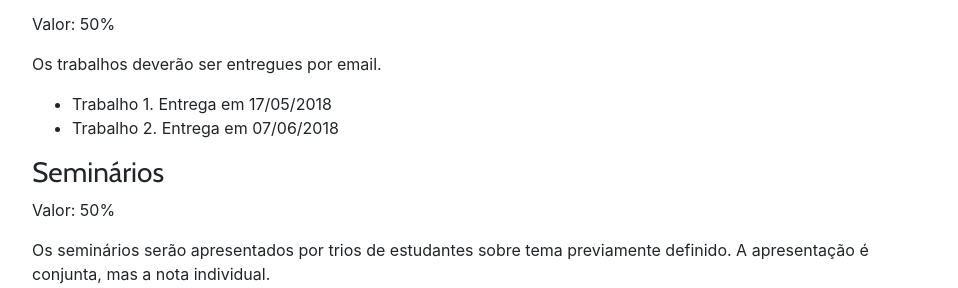
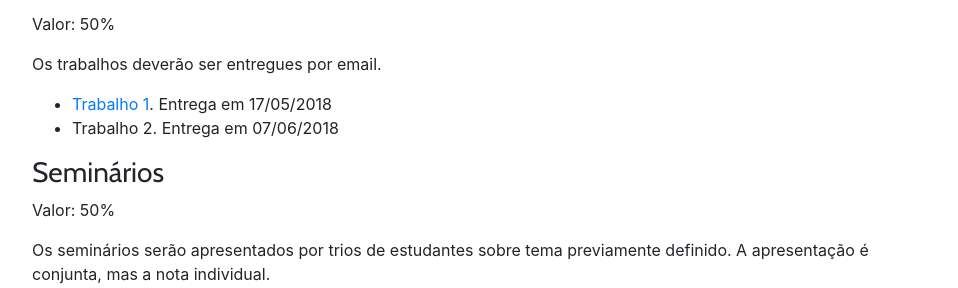
Before and after one commit to kroger/genosmus, a Jekyll site: the page built from _marcos/musa92.md, in a window 1280 px wide and 900 px high, scrolled down 2163 px. Shown: the part 166-454 px from the top of the window, without its empty margins (68-1026 px from the left). Built offline with Jekyll 4.4.1, drawn with Linux system fonts in a browser that asks for light colours; the table of contents is made by our own code; some of the changed text lies outside the part shown.

```diff
--- a/_marcos/musa92.md
+++ b/_marcos/musa92.md
@@ -78,7 +78,7 @@ Os trabalhos deverão ser entregues por email.
 <!-- Trabalho 1: https://form.jotformz.com/80873765884677 -->
 <!-- Trabalho 2: https://form.jotformz.com/80873206684665 -->
 
-  * Trabalho 1. Entrega em 17/05/2018
+  * [Trabalho 1](https://form.jotformz.com/80873765884677). Entrega em 17/05/2018
   * Trabalho 2. Entrega em 07/06/2018
 
 ### Seminários
@@ -117,11 +117,9 @@ src="https://docs.google.com/spreadsheets/d/e/2PACX-1vR_Nefc-ZbRi_kj6PNcRz1XlQUi
 src="https://docs.google.com/spreadsheets/d/e/2PACX-1vR_Nefc-ZbRi_kj6PNcRz1XlQUikduL_4BqBZUlIq8tHAOWms24AOaa68KBYRN1zNRi_tHvQUYeO-7L/pubchart?oid=1269582914&amp;format=interactive" width="100%" height="400" frameborder="0" scrolling="no" seamless=""><span
 data-mce-type="bookmark" style="display: inline-block; width: 0px; overflow: hidden; line-height: 0;" class="mce_SELRES_start">?</span></iframe>
 
-
 ## Bibliografia
 
-
-### básica
+### Básica
 
 - Wikipedia. Music Software. Disponível em [https://en.wikipedia.org/wiki/Music_software](https://en.wikipedia.org/wiki/Music_software). Acesso em 02/05/2018.
 - Wikipedia. Web Search Engine. Disponível em [https://en.wikipedia.org/wiki/Web_search_engine](https://en.wikipedia.org/wiki/Web_search_engine). Acesso em 02/05/2018.
@@ -140,3 +138,7 @@ Os links da disciplina estão disponíveis no <a title="Links da
 disciplina MUSA92"
 href="http://www.diigo.com/list/msampaio/ferramentas-computacionais"
 target="_blank" rel="noopener noreferrer">Diigo</a>.
+
+<hr>
+
+Última atualização em {% last_modified_at %d/%m/%Y, %H:%M %}.
```
